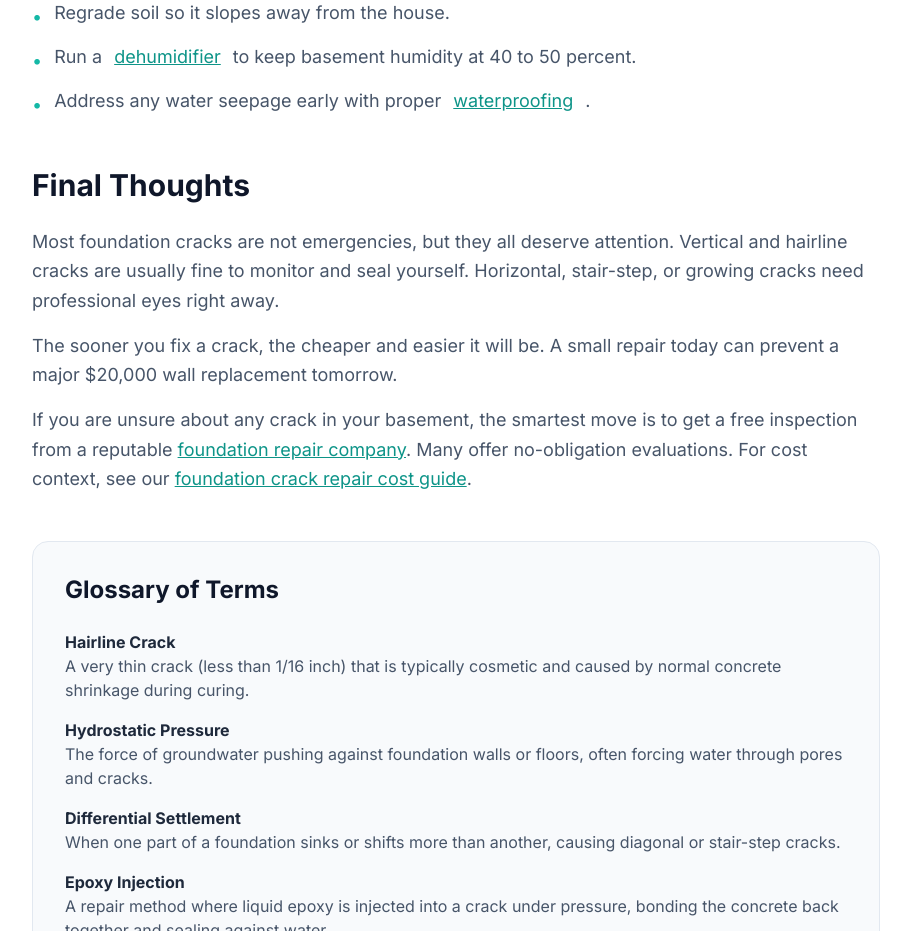
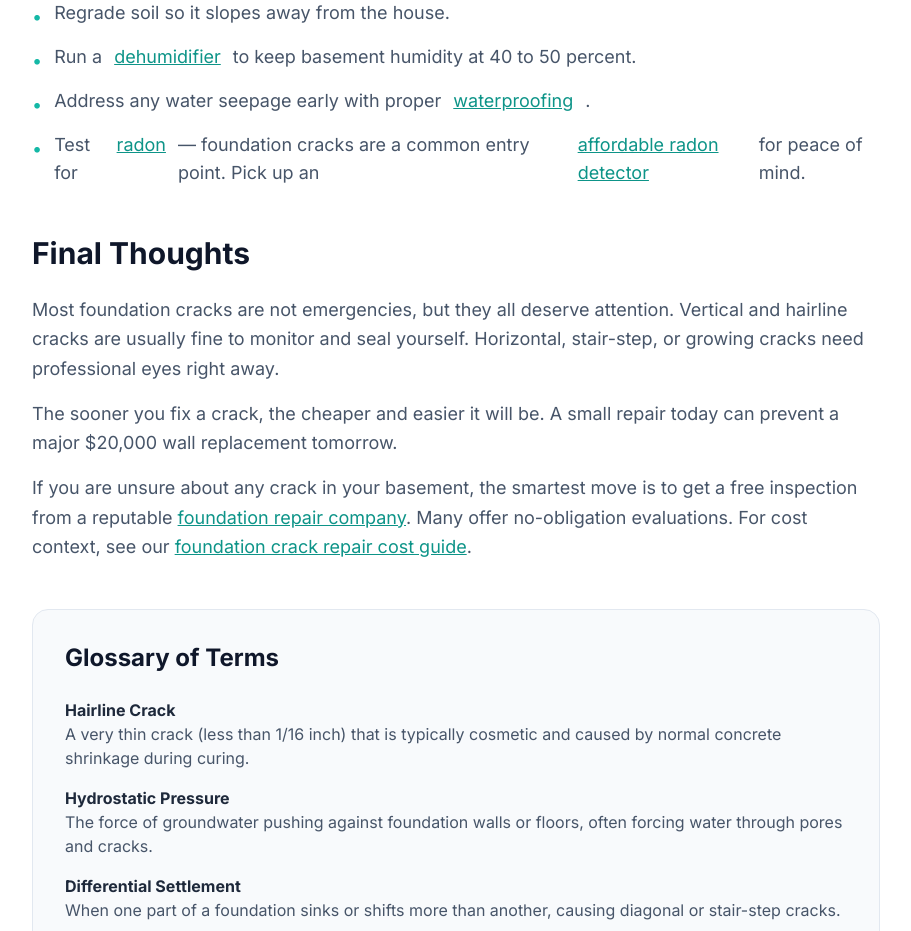
Before and after one commit to thebasementguide2026/basement-guide, a Next.js app: page /articles/types-of-foundation-cracks in a window 1280 px wide. Shown: the part 4280-5211 px from the top of the page, without its empty margins (184-1095 px from the left). Built offline with nearby package versions, Linux system fonts and the light colour scheme.

Commit message:
add radon detector affiliate link and cross-link to prevention tips in foundation cracks

```diff
--- a/app/articles/types-of-foundation-cracks/page.tsx
+++ b/app/articles/types-of-foundation-cracks/page.tsx
@@ -221,6 +221,7 @@ export default function FoundationCracksArticle() {
             <li className='flex items-start gap-3 text-lg text-slate-600'><span className='text-teal-500 mt-1'>•</span>Regrade soil so it slopes away from the house.</li>
             <li className='flex items-start gap-3 text-lg text-slate-600'><span className='text-teal-500 mt-1'>•</span>Run a <Link href='/articles/dehumidifier-myths' className='text-teal-600 underline hover:text-teal-800'>dehumidifier</Link> to keep basement humidity at 40 to 50 percent.</li>
             <li className='flex items-start gap-3 text-lg text-slate-600'><span className='text-teal-500 mt-1'>•</span>Address any water seepage early with proper <Link href='/articles/complete-basement-waterproofing-guide' className='text-teal-600 underline hover:text-teal-800'>waterproofing</Link>.</li>
+                          <li className='flex items-start gap-3 text-lg text-slate-600'><span className='text-teal-500 mt-1'>•</span>Test for <Link href='/articles/radon-and-basement-waterproofing' className='text-teal-600 underline hover:text-teal-800'>radon</Link> — foundation cracks are a common entry point. Pick up an <a href='https://amzn.to/4rMpXDV' target='_blank' rel='noopener noreferrer nofollow' className='text-teal-600 underline hover:text-teal-800'>affordable radon detector</a> for peace of mind.</li>
           </ul>
 
           {/* Final Thoughts */}
```
